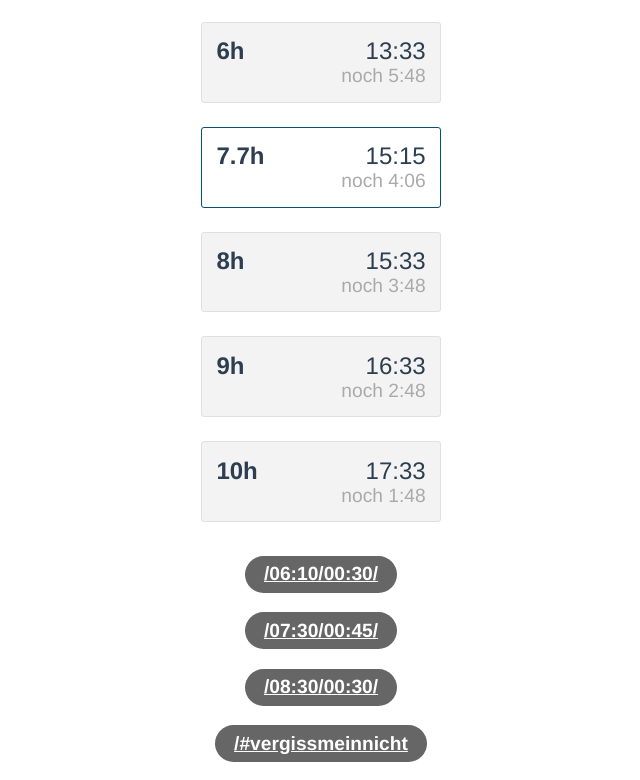
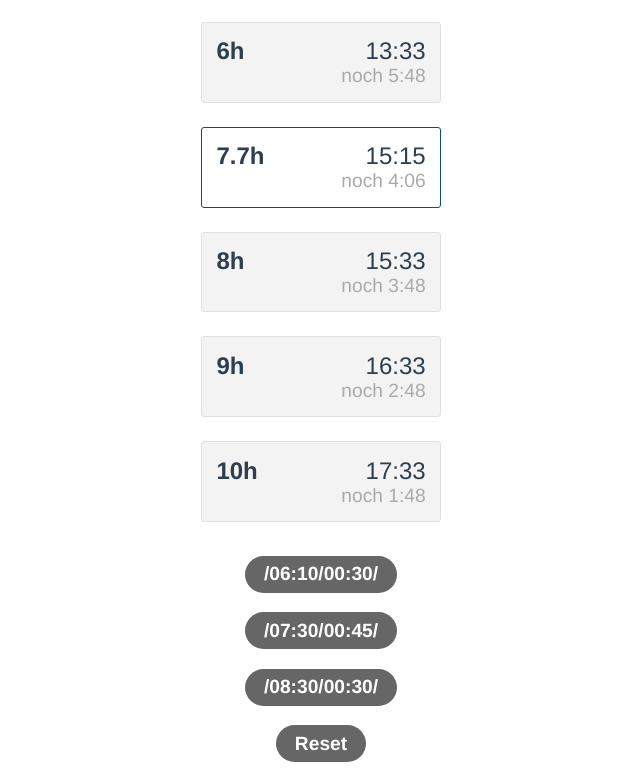
Before and after one commit to flogehring/wanda, a Vue app: page / in a window 1280 px wide. Shown: the part 271-1051 px from the top of the page, without its empty margins (319-959 px from the left). Built offline with nearby package versions, Linux system fonts and the light colour scheme.

Commit message:
mini update

```diff
--- a/src/components/WandaSet.vue
+++ b/src/components/WandaSet.vue
@@ -28,7 +28,7 @@
     <a href="/06:10/00:30/">/06:10/00:30/</a>
     <a href="/07:30/00:45/">/07:30/00:45/</a>
     <a href="/08:30/00:30/">/08:30/00:30/</a>
-    <a href="/"> /#vergissmeinnicht</a>
+    <a href="/">Reset</a>
   </div>
 </div>
 </template>
@@ -174,6 +174,7 @@ form {
     color: #fff;
     padding: .4em 1em;
     font-weight: bold;
+    text-decoration: none;
     border-radius: 1em;
     margin: .5em;
     font-size: 1.2em;
```
